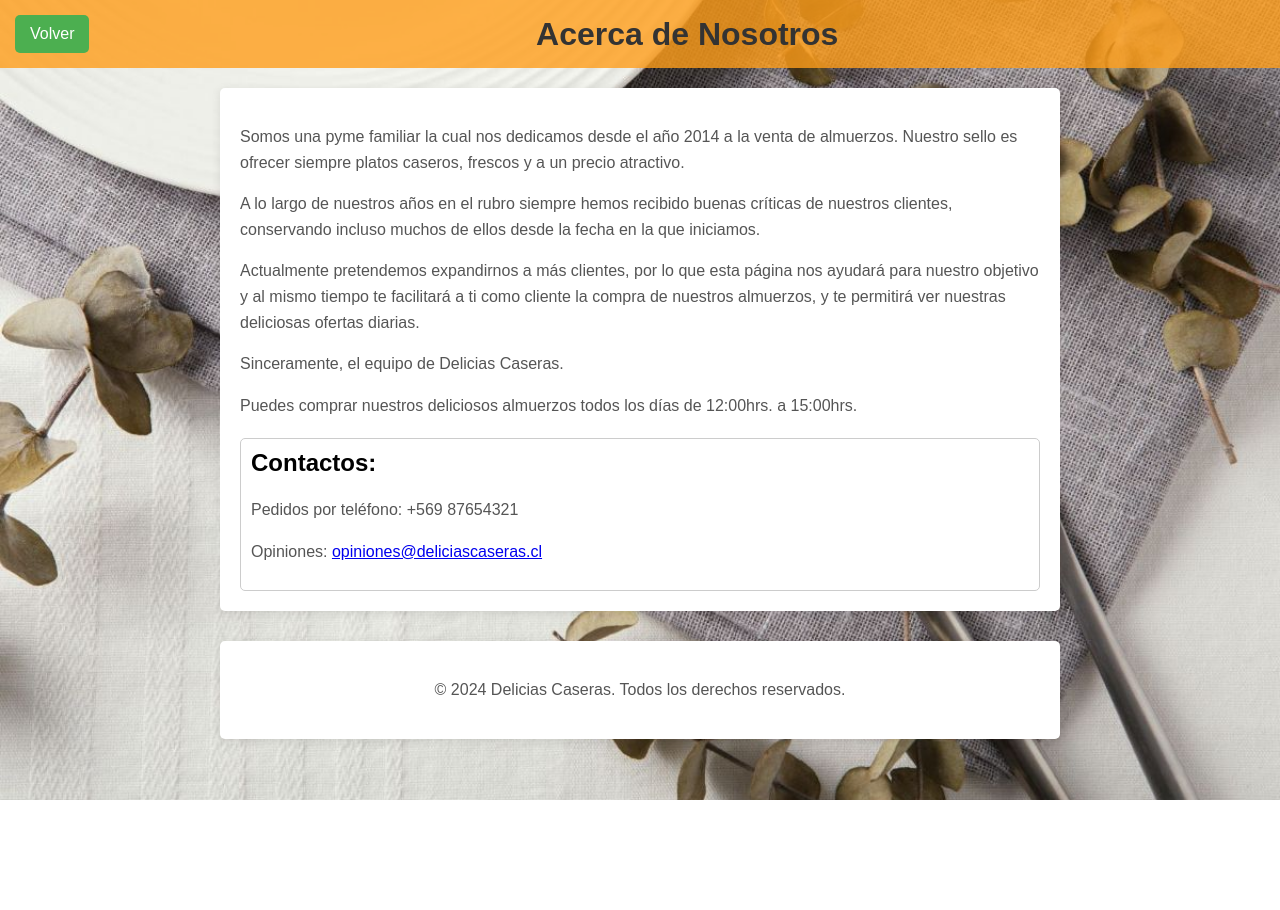
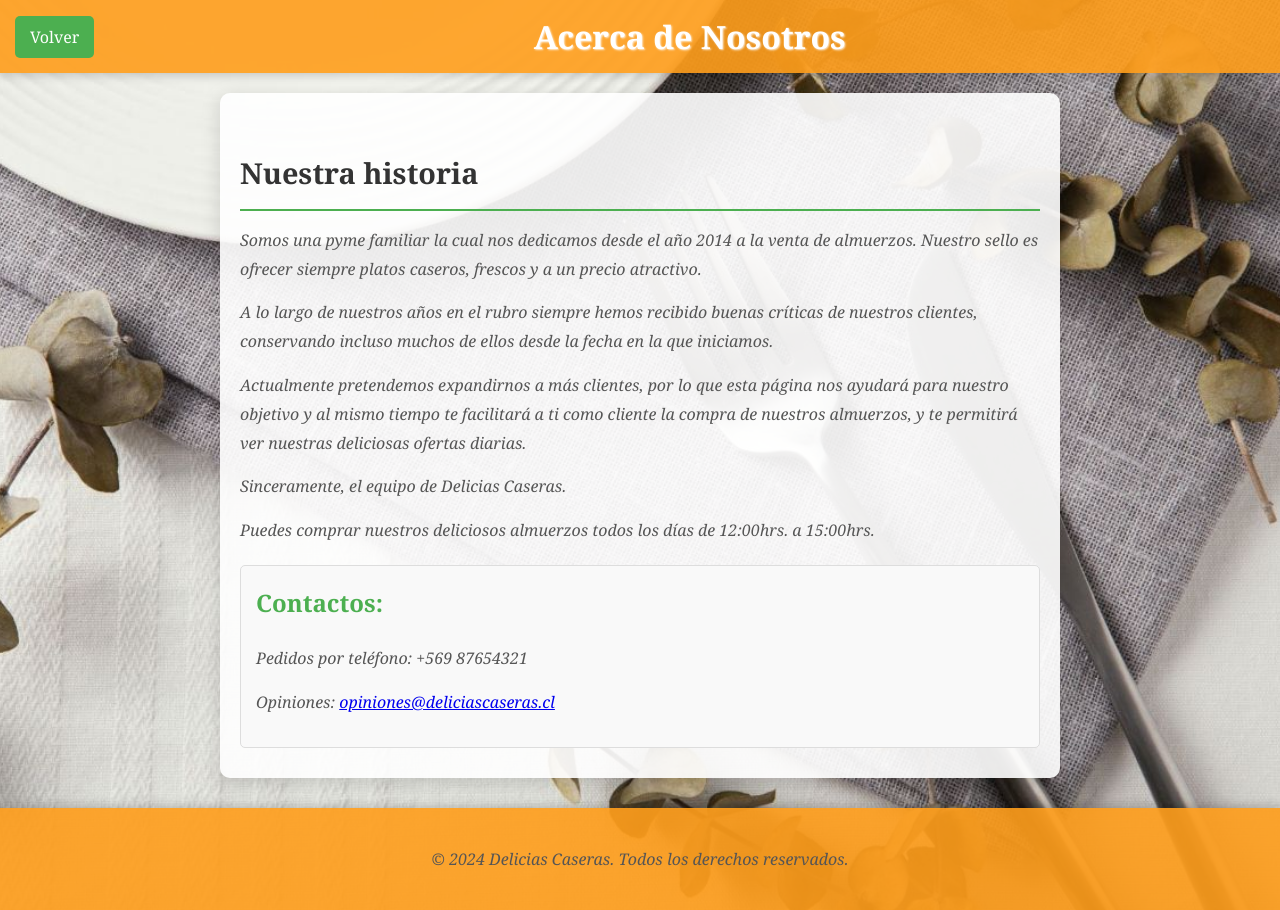
Before and after one commit to daigopez/GRUPO1_F, a Django app: page /acerca-de-nosotros/ in a window 1280 px wide. Before the commit the page ends 800 px from the top, so only its background shows below. Run offline with Django 5.2, Linux system fonts and the light colour scheme; some libraries are stand-ins or nearby versions.

Commit message:
Arreglo_sobre_nosotros
Se arregla imprimir boleta, se modifica el sobre nosotros y se deja solo una direccion más la del usuario en la pagina de pago.hmtl

```diff
--- a/comercio/templates/acerca_de_nosotros.html
+++ b/comercio/templates/acerca_de_nosotros.html
@@ -11,15 +11,17 @@
             background-position: center;
             background-repeat: no-repeat;
             margin: 0;
-            font-family: Arial, sans-serif;
+            font-family: 'Georgia', serif; /* Cambiado a una fuente más elegante */
             min-height: 100vh;
+            color: #333; /* Color de texto principal */
         }
         .navbar {
-            background-color: rgba(255, 158, 27, 0.8);
+            background-color: rgba(255, 158, 27, 0.9);
             padding: 15px;
             color: white;
             display: flex;
             align-items: center;
+            box-shadow: 0 2px 10px rgba(0, 0, 0, 0.2);
         }
         .btn-volver {
             background-color: #4CAF50;
@@ -30,51 +32,64 @@
             margin-right: 20px;
             cursor: pointer;
             text-decoration: none;
+            transition: background-color 0.3s;
         }
         .btn-volver:hover {
             background-color: #45a049;
         }
         h1 {
-            color: #333;
             flex: 1;
             text-align: center;
             margin: 0;
+            font-size: 2em; /* Tamaño del título principal */
+            text-shadow: 1px 1px 2px rgba(255, 255, 255, 0.8); /* Sombra de texto */
         }
         .content {
-            background-color: #fff;
+            background-color: rgba(255, 255, 255, 0.9);
+            padding: 30px 20px;
+            border-radius: 10px;
+            box-shadow: 0 4px 20px rgba(0, 0, 0, 0.15);
+            margin: 20px auto;
+            max-width: 800px;
+            width: 90%;
+            line-height: 1.8;
+        }
+        p {
+            color: #555;
+            font-style: italic; /* Estilo cursivo */
+            margin: 15px 0; /* Espacio entre párrafos */
+        }
+        .contact-info {
+            margin-top: 20px;
+            padding: 15px;
+            background-color: #f9f9f9;
+            border-radius: 5px;
+            border: 1px solid #ddd;
+        }
+        .contact-info h2 {
+            margin-top: 0;
+            color: #4CAF50; /* Color para el título de contactos */
+        }
+        footer {
+            margin-top: 30px;
+            text-align: center;
             padding: 20px;
-            border-radius: 5px;
-            box-shadow: 0 2px 10px rgba(0, 0, 0, 0.1);
+            background-color: rgba(255, 158, 27, 0.9);
+            color: white;
+            box-shadow: 0 -2px 10px rgba(0, 0, 0, 0.2);
+        }
+        .footer-content {
             margin: 20px auto;
             max-width: 800px;
             width: 90%;
         }
-        p {
-            line-height: 1.6;
-            color: #555;
-        }
-        .contact-info {
-            margin-top: 20px;
-            padding: 10px;
-            background-color: #fff;
-            border-radius: 5px;
-            border: 1px solid #ccc;
-        }
-        .contact-info h2 {
-            margin-top: 0;
-        }
-        footer {
-            margin-top: 30px;
-            text-align: center;
-        }
-        .footer-content {
-            background-color: #fff;
-            padding: 20px;
-            border-radius: 5px;
-            box-shadow: 0 2px 10px rgba(0, 0, 0, 0.1);
-            margin: 20px auto;
-            max-width: 800px;
-            width: 90%;
+        .history-title {
+            font-size: 1.8em; /* Tamaño más grande */
+            font-weight: bold; /* Negrita */
+            margin-bottom: 15px; /* Espacio debajo del título */
+            color: #333; /* Color del título */
+            border-bottom: 2px solid #4CAF50; /* Línea debajo del título */
+            padding-bottom: 10px; /* Espacio debajo de la línea */
         }
     </style>
 </head>
@@ -85,6 +100,7 @@
     </div>
 
     <div class="content">
+        <h2 class="history-title">Nuestra historia</h2> <!-- Título añadido -->
         <p>Somos una pyme familiar la cual nos dedicamos desde el año 2014 a la venta de almuerzos. Nuestro sello es ofrecer siempre platos caseros, frescos y a un precio atractivo.</p>
         <p>A lo largo de nuestros años en el rubro siempre hemos recibido buenas críticas de nuestros clientes, conservando incluso muchos de ellos desde la fecha en la que iniciamos.</p>
 
--- a/comercio/templates/detalle_pedido.html
+++ b/comercio/templates/detalle_pedido.html
@@ -96,7 +96,7 @@
             const pageWidth = doc.internal.pageSize.getWidth();
             const centerX = pageWidth / 2;
 
-            doc.setFontSize(16);
+            doc.setFontSize(23);
             doc.text('******* Delicias Caseras *******', centerX, 30, { align: 'center' });
 
             doc.setFontSize(22);
@@ -119,7 +119,7 @@
             doc.setFontSize(16);
             doc.text('Total de la Compra: ${{ total_compra }}', 10, y);
 
-            doc.text('******* Delicias Caseras *******', centerX, y + 10, { align: 'center' });
+            doc.text('------- Válido como Boleta -------', centerX, y + 10, { align: 'center' });
 
             doc.save('pedido_{{ pedido.id }}.pdf');
         }
```
Also changed, not shown: comercio/templates/comercio/pago.html (+3 -5 lines), comercio/templates/comercio/plato_semanal_confirm_delete.html (+19 -7 lines), comercio/templates/comercio/platosemana.html (+11 -1 lines), media/platos/descarga_TZrOzkq.jpeg (added), media/platos/imagen_2024-09-20_234918704_m1ghk0c_WD2Qgk5_koTglx0.png (added), media/platos/imagen_2024-09-24_093115178_4bQNK1h_K5vCyNK.png (added).
